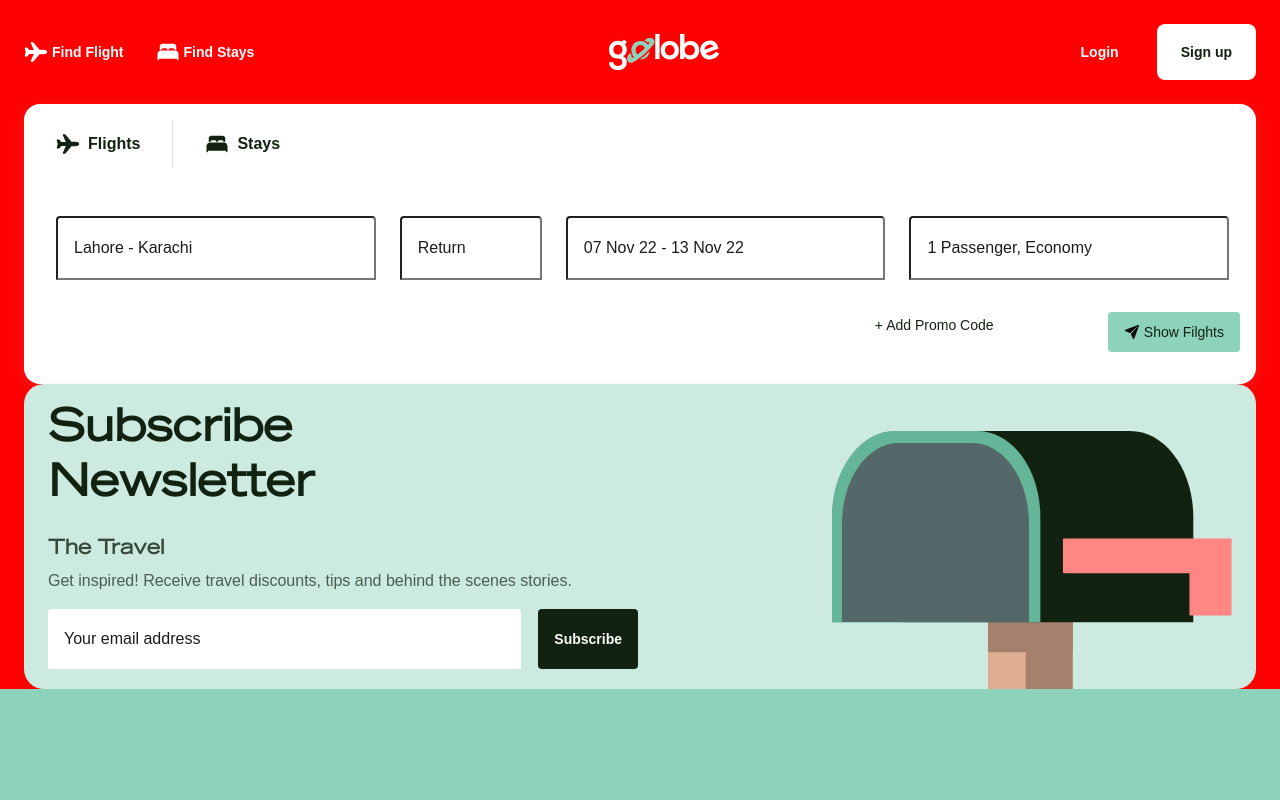
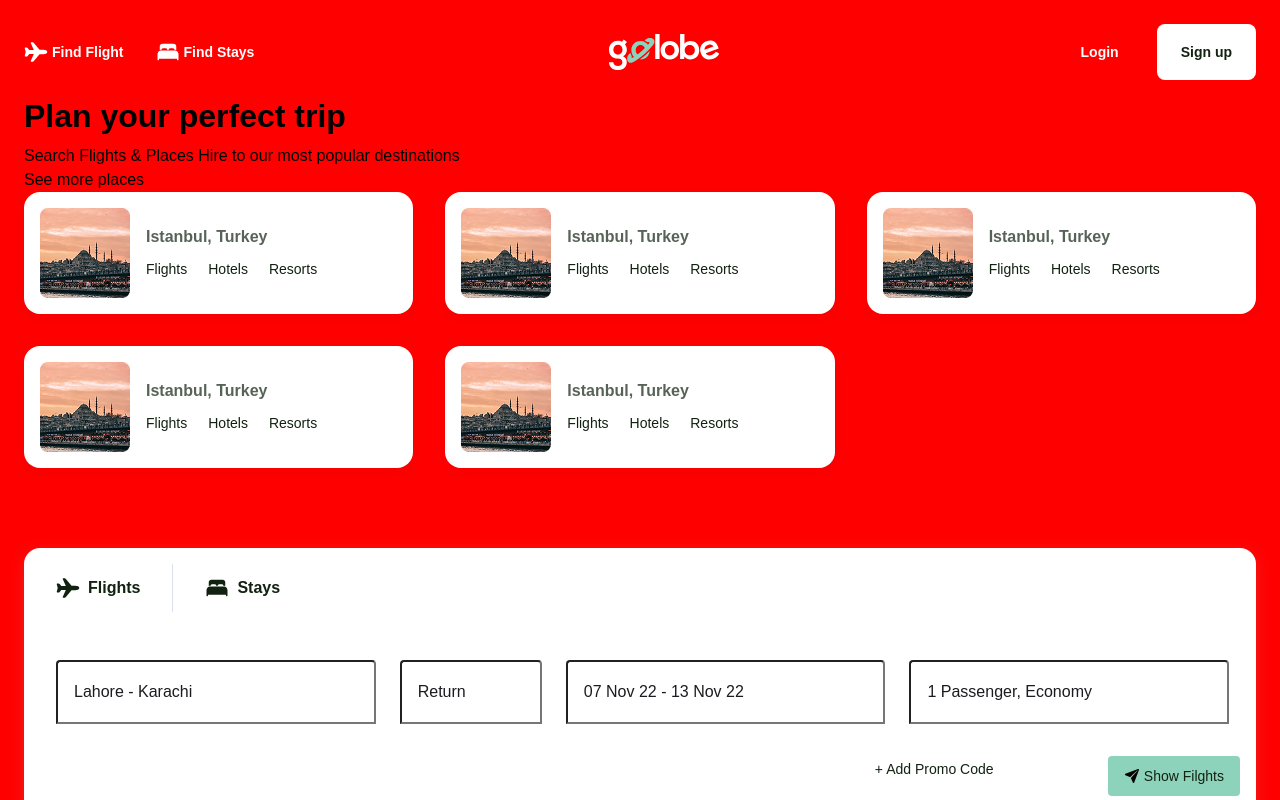
Before and after one commit to progdidi/globe, a React (Create React App) app: page / in a window 1280 px wide. Shown: the top 800 px of the page. Built offline with nearby package versions, Linux system fonts and the light colour scheme.

Commit message:
feat: feat PlaceItem component

```diff
--- /dev/null
+++ b/src/components/PlaceItem/PlaceItem.js
@@ -0,0 +1,22 @@
+import './placeItem.scss';
+
+//images
+import example from './example.png';
+
+const PlaceItem = () => {
+    return (
+        <div className="place">
+            <img src={example} alt="" className="place__img" />
+            <div className="place-info">
+                <h6 className="place-info__title">Istanbul, Turkey</h6>
+                <div className="place-info__links">
+                    <a href="" className="place-info__link">Flights</a>
+                    <a href="" className="place-info__link">Hotels</a>
+                    <a href="" className="place-info__link">Resorts</a>
+                </div>
+            </div>
+        </div>
+     );
+}
+
+export default PlaceItem;
--- /dev/null
+++ b/src/components/PlaceItem/placeItem.scss
@@ -0,0 +1,34 @@
+.place {
+    background-color: #fff;
+    box-shadow: 0 4px 16px 0 rgba(17, 34, 17, 0.05);
+    border-radius: 16px;
+    padding: 16px;
+    min-width: 360px;
+    display: flex;
+    align-items: center;
+    gap: 16px;
+    &__img {
+        width: 90px;
+        height: 90px;
+    }
+
+    &-info {
+        .place-info__title {
+            font-weight: 600;
+            font-size: 16px;
+            color: var(--blackish-green);
+            opacity: 0.7;
+            margin-bottom: 8px;
+        }
+
+        .place-info__links {
+            display: flex;
+            gap: 21px;
+            .place-info__link {
+                font-weight: 500;
+                font-size: 14px;
+                color: var(--blackish-green);
+            }
+        }
+    }
+}
--- a/src/components/SearchForm/searchForm.scss
+++ b/src/components/SearchForm/searchForm.scss
@@ -49,7 +49,6 @@
                     }
                 }
 
-            }
 
                 .flight-search__buttons {
                     display: flex;
@@ -85,5 +84,9 @@
                 }
 
             }
+
+
+
         }
     }
+}
--- a/src/pages/MainPage/MainPage.js
+++ b/src/pages/MainPage/MainPage.js
@@ -1,10 +1,33 @@
 import NewsletterSection from '../../components/NewsletterSection/NewsletterSection';
+import PlaceItem from '../../components/PlaceItem/PlaceItem';
 import SearchForm from '../../components/SearchForm/SearchForm';
 import './mainPage.scss';
 
 const MainPage = () => {
     return (
         <>
+
+            <section className="places">
+                <div className="container">
+                    <div className="places__inner">
+                        <h2 className="places__title section-title">Plan your perfect trip</h2>
+
+                        <p className="places__text">Search Flights & Places Hire to our most popular destinations</p>
+
+                        <a href="" className="places__link">See more places</a>
+
+                        <div className="places__items">
+                            <PlaceItem/>
+                            <PlaceItem/>
+                            <PlaceItem/>
+                            <PlaceItem/>
+                            <PlaceItem/>
+                        </div>
+                    </div>
+                </div>
+            </section>
+
+
             <SearchForm/>
             <NewsletterSection/>
         </>
--- a/src/pages/MainPage/mainPage.scss
+++ b/src/pages/MainPage/mainPage.scss
@@ -0,0 +1,8 @@
+.places {
+    margin-bottom: 80px;
+    &__items {
+        display: grid;
+        grid-template-columns: repeat(3, 1fr);
+        gap: 32px;
+    }
+}
--- a/src/style/style.scss
+++ b/src/style/style.scss
@@ -28,3 +28,10 @@ body {
     padding: 0 10px;
     margin: 0 auto;
 }
+
+.section-title {
+    font-weight: 600;
+    font-size: 32px;
+    color: #000;
+    margin-bottom: 16px;
+}
```
Also changed, not shown: src/components/PlaceItem/example.png (added). Lines whose indentation alone changed are shown as unchanged.
